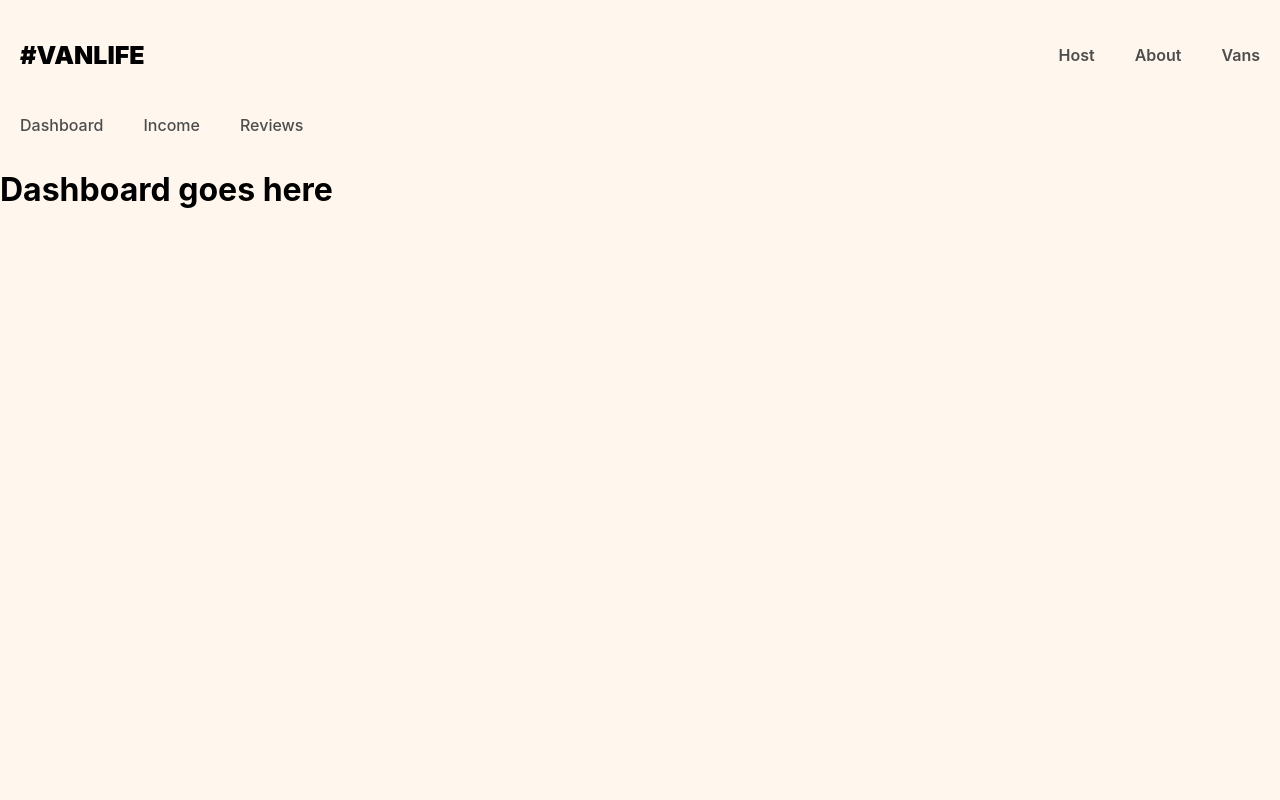
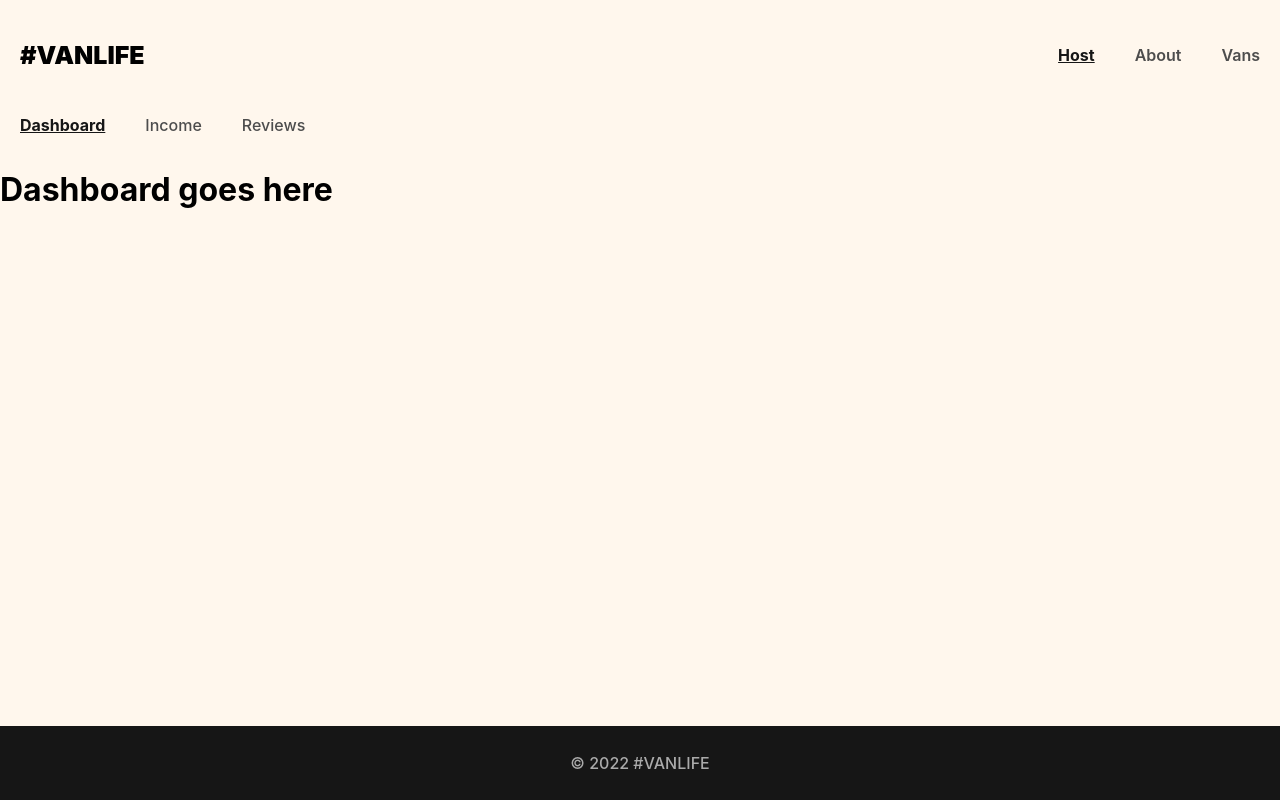
Before and after one commit to Sonwabiso1/SONMAL354_WFC2401_GroupA_Sonwabiso-Maloni_DJS08, a React (Vite) app: page /host in a window 1280 px wide. Built offline with nearby package versions, Linux system fonts and the light colour scheme; what miragejs would draw is missing.

Commit message:
styling with nav link

```diff
--- /dev/null
+++ b/components/Footer.jsx
@@ -0,0 +1,7 @@
+import React from "react"
+
+export default function Footer() {
+    return (
+        <footer>&#169; 2022 #VANLIFE</footer>
+    )
+}
--- a/components/Header.jsx
+++ b/components/Header.jsx
@@ -1,14 +1,35 @@
 import React from "react"
-import { Link } from "react-router-dom"
+import { Link, NavLink } from "react-router-dom"
 
 export default function Header() {
+    const activeStyles = {
+        fontWeight: "bold",
+        textDecoration: "underline",
+        color: "#161616"
+    }
+
     return (
         <header>
             <Link className="site-logo" to="/">#VanLife</Link>
             <nav>
-                <Link to="/host">Host</Link>
-                <Link to="/about">About</Link>
-                <Link to="/vans">Vans</Link>
+                <NavLink
+                    to="/host"
+                    style={({isActive}) => isActive ? activeStyles : null}
+                >
+                    Host
+                </NavLink>
+                <NavLink
+                    to="/about"
+                    style={({isActive}) => isActive ? activeStyles : null}
+                >
+                    About
+                </NavLink>
+                <NavLink
+                    to="/vans"
+                    style={({isActive}) => isActive ? activeStyles : null}
+                >
+                    Vans
+                </NavLink>
             </nav>
         </header>
     )
--- a/components/HostLayout.jsx
+++ b/components/HostLayout.jsx
@@ -1,13 +1,52 @@
 import React from "react"
-import { Link, Outlet } from "react-router-dom"
+import { NavLink, Outlet } from "react-router-dom"
 
 export default function HostLayout() {
+    /**
+     * Challenge - part 2:
+     * Make the host navbar indicate the currently-active route.
+     *
+     * Use the following CSS rules:
+     *      font-weight: bold;
+     *      text-decoration: underline;
+     *      color: #161616;
+     *
+     * I'd recommend using an inline style this time.
+     *
+     * NOTE: There will be a small bug that we'll fix
+     * after you do the challenge.
+     */
+    const activeStyles = {
+        fontWeight: "bold",
+        textDecoration: "underline",
+        color: "#161616"
+    }
+
     return (
         <>
             <nav className="host-nav">
-                <Link to="/host">Dashboard</Link>
-                <Link to="/host/income">Income</Link>
-                <Link to="/host/reviews">Reviews</Link>
+                <NavLink
+                    to="/host"
+                    end
+                    style={({ isActive }) => isActive ? activeStyles : null}
+                >
+                    Dashboard
+                </NavLink>
+
+                <NavLink
+                    to="/host/income"
+                    style={({ isActive }) => isActive ? activeStyles : null}
+                >
+                    Income
+                </NavLink>
+
+                <NavLink
+                    to="/host/reviews"
+                    style={({ isActive }) => isActive ? activeStyles : null}
+                >
+                    Reviews
+                </NavLink>
+
             </nav>
             <Outlet />
         </>
--- a/components/Layout.jsx
+++ b/components/Layout.jsx
@@ -1,12 +1,16 @@
 import React from "react"
 import { Outlet } from "react-router-dom"
 import Header from "./Header"
+import Footer from "./Footer"
 
 export default function Layout() {
     return (
-        <>
+        <div className="site-wrapper">
             <Header />
-            <Outlet />
-        </>
+            <main>
+                <Outlet />
+            </main>
+            <Footer />
+        </div>
     )
 }
```
